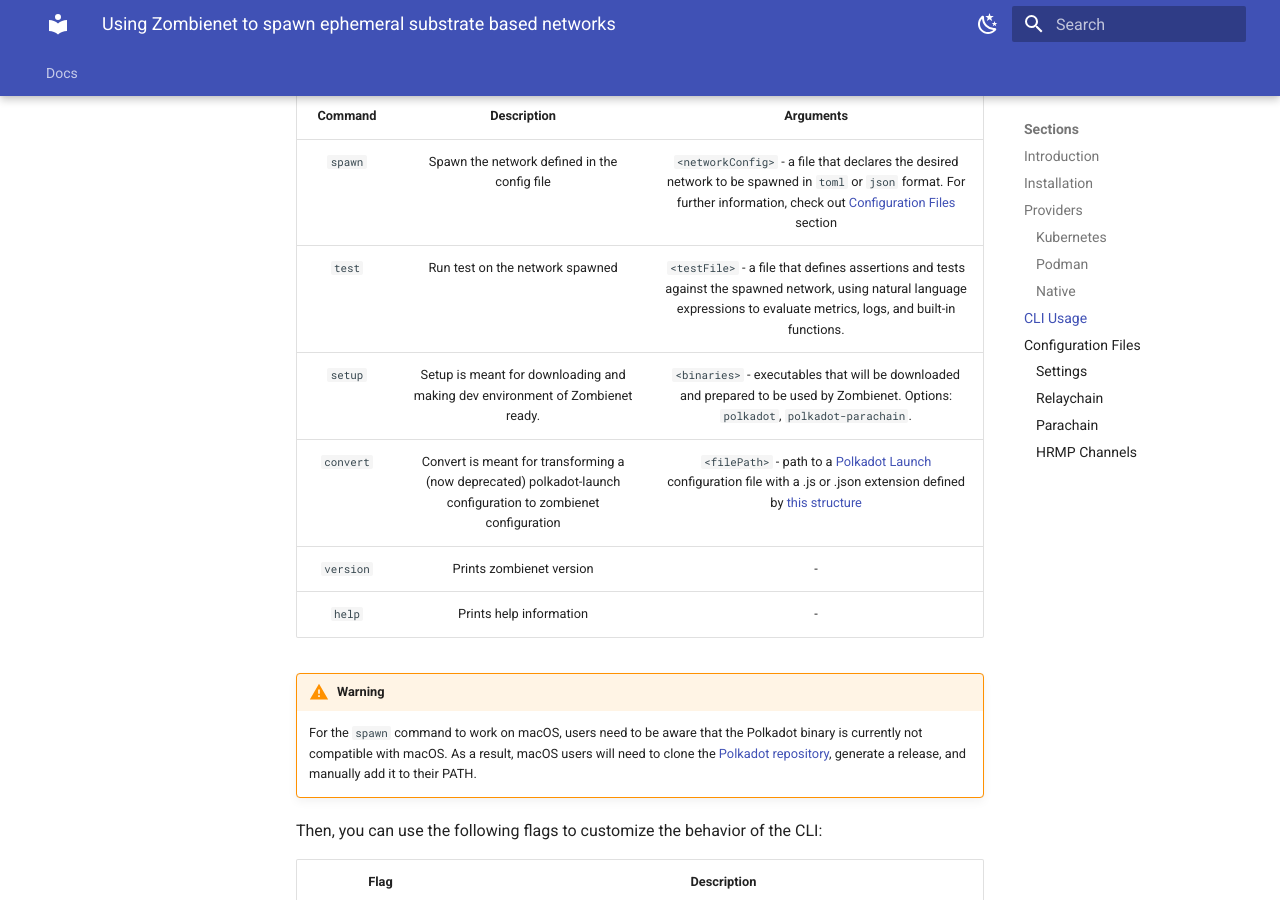
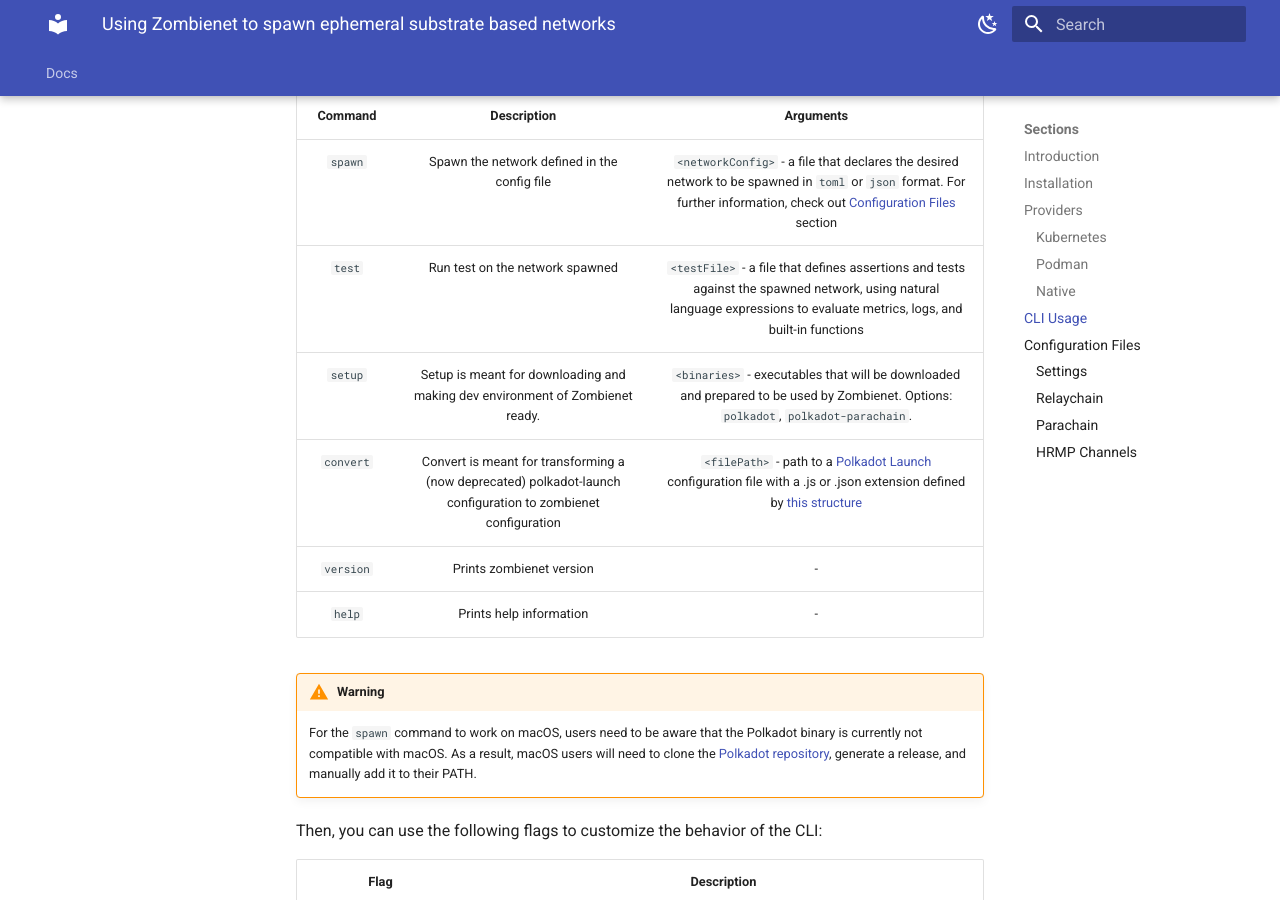
Before and after one commit to papermoonio/polkadot-ecosystem-docs-draft, an MkDocs documentation site: the page built from docs/dev-tools/zombienet/index.md, in a window 1280 px wide and 900 px high, scrolled down 3273 px. Built offline with MkDocs 1.6.1 and Material for MkDocs 9.7.7, drawn with Linux system fonts in a browser that asks for light colours.

```diff
--- a/docs/dev-tools/zombienet/index.md
+++ b/docs/dev-tools/zombienet/index.md
@@ -173,7 +173,7 @@ Zombienet provides a CLI tool that allows interaction with the tool. The CLI can
 |  Command  |                                                  Description                                                  |                                                                                                                                                      Arguments                                                                                                                                                       |
 | :-------: | :-----------------------------------------------------------------------------------------------------------: | :------------------------------------------------------------------------------------------------------------------------------------------------------------------------------------------------------------------------------------------------------------------------------------------------------------------: |
 |  `spawn`  |                                 Spawn the network defined in the config file                                  |                                                            `<networkConfig>` - a file that declares the desired network to be spawned in `toml` or `json` format. For further information, check out [Configuration Files](#configuration-files) section                                                            |
-|  `test`   |                                        Run test on the network spawned                                        |                                                                      `<testFile>` - a file that defines assertions and tests against the spawned network, using natural language expressions to evaluate metrics, logs, and built-in functions.                                                                      |
+|  `test`   |                                        Run test on the network spawned                                        |                                                                      `<testFile>` - a file that defines assertions and tests against the spawned network, using natural language expressions to evaluate metrics, logs, and built-in functions                                                                      |
 |  `setup`  |                 Setup is meant for downloading and making dev environment of Zombienet ready.                 |                                                                                         `<binaries>` - executables that will be downloaded and prepared to be used by Zombienet. Options: `polkadot`, `polkadot-parachain`.                                                                                          |
 | `convert` | Convert is meant for transforming a (now deprecated) polkadot-launch configuration to zombienet configuration | `<filePath>` - path to a [Polkadot Launch](https://github.com/paritytech/polkadot-launch){target=_blank} configuration file with a .js or .json extension defined by [this structure](https://github.com/paritytech/polkadot-launch/blob/295a6870dd363b0b0108e745887f51e7141d7b5f/src/types.d.ts#L10){target=_blank} |
 | `version` |                                           Prints zombienet version                                            |                                                                                                                                                          -                                                                                                                                                           |
```
